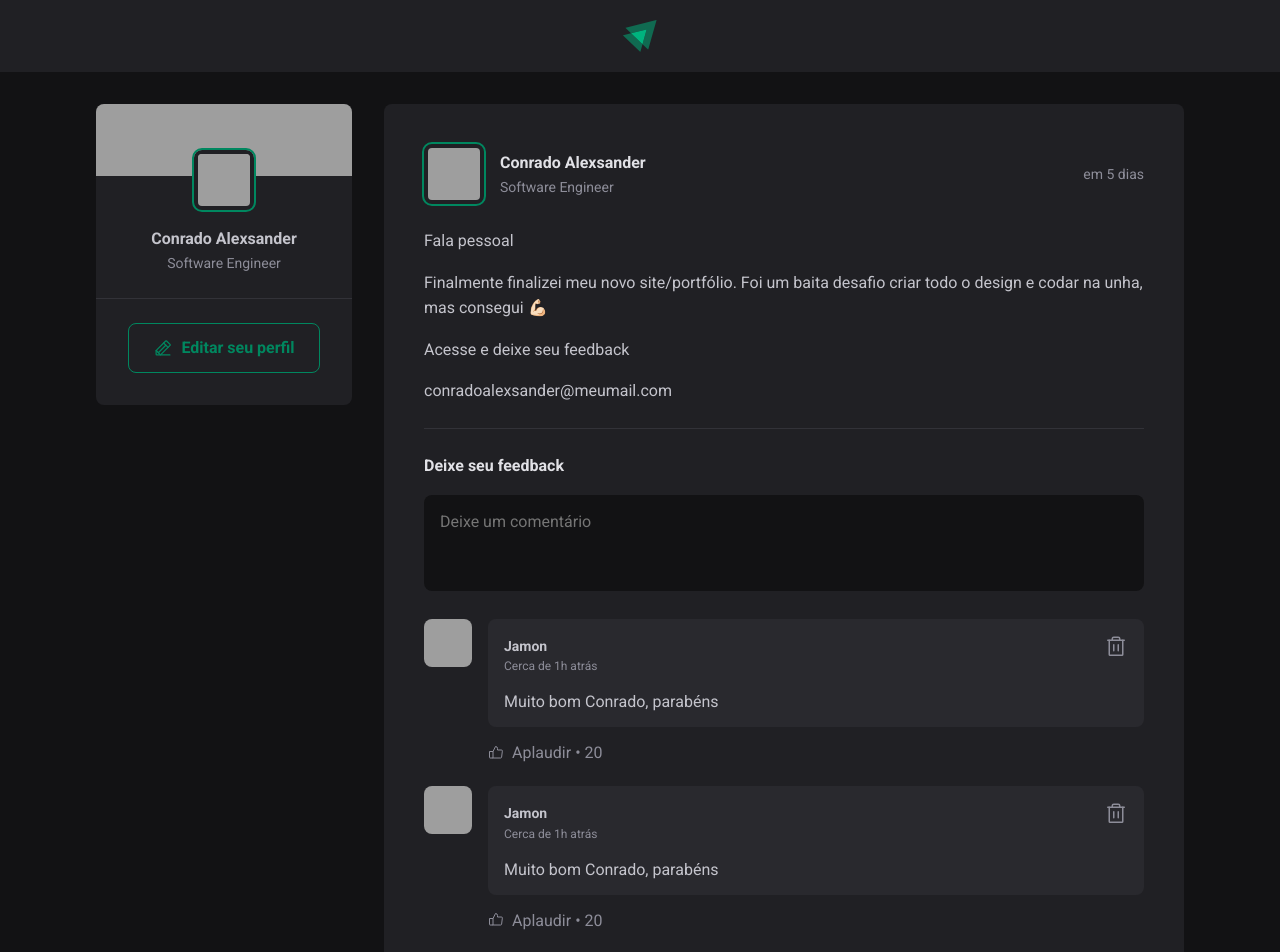
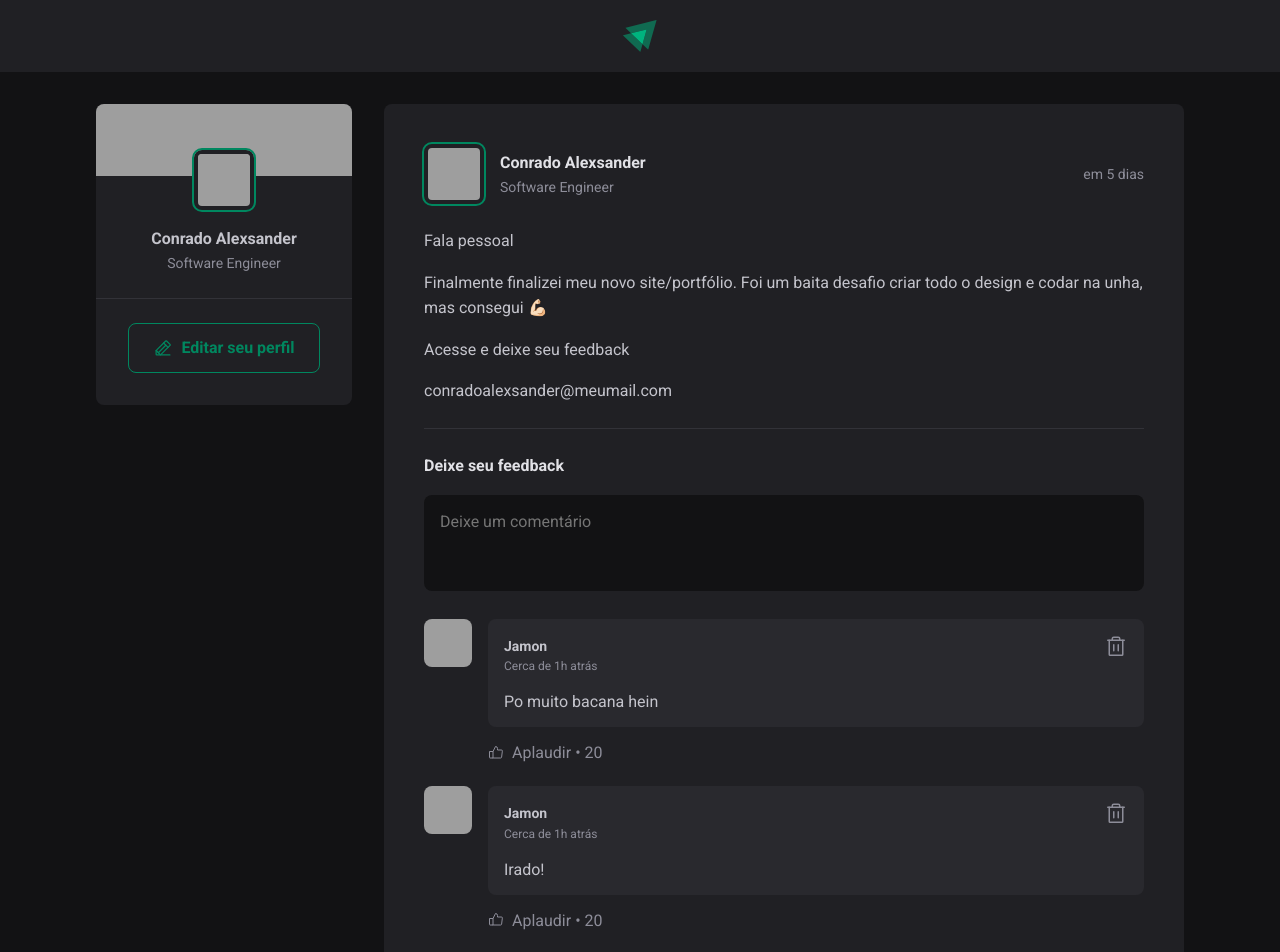
Before and after one commit to conradoalexsander/IgniteFeed, a React (Vite) app: page / in a window 1280 px wide. Shown: the top 952 px of the page. Built offline with nearby package versions, Linux system fonts and the light colour scheme; grey boxes are pictures that could not be loaded.

Commit message:
Added add new comment Handlers

```diff
--- a/src/components/Comment.jsx
+++ b/src/components/Comment.jsx
@@ -2,7 +2,8 @@
 import { Avatar } from "./Avatar";
 import styles from "./Comment.module.css";
 
-export function Comment() {
+
+export function Comment({ content }) {
     return (
         <div className={styles.comment}>
             <Avatar hasBorder={false} src="https://media.licdn.com/dms/image/C4E03AQFkfEWTiK2j2g/profile-displayphoto-shrink_800_800/0/1616686015673?e=1678924800&v=beta&t=cYOvpV8288iwGf3oK01eSsSenX0YXy-mkD8kw9lhjxM" />
@@ -18,7 +19,7 @@
                         </button>
                     </header>
 
-                    <p>Muito bom Conrado, parabéns</p>
+                    <p>{content}</p>
                 </div>
                 <footer>
                     <button>
--- a/src/components/Post.jsx
+++ b/src/components/Post.jsx
@@ -1,13 +1,18 @@
 import { format, formatDistanceToNow } from 'date-fns';
 import { ptBR } from 'date-fns/locale';
+import { useState } from 'react';
 
 import { Avatar } from "./Avatar";
 import { Comment } from "./Comment";
 import styles from "./Post.module.css";
 
+export function Post({ id, author, content, publishedAt }) {
+    const [comments, setComments] = useState([
+        "Po muito bacana hein",
+        "Irado!"
+    ]);
 
-
-export function Post({ id, author, content, publishedAt }) {
+    const [newCommentText, setNewCommentText] = useState("");
 
     const publishedDateFormatted = format(
         publishedAt,
@@ -21,6 +26,17 @@
         locale: ptBR,
         addSuffix: true
     })
+
+    function handleCreateNewComment() {
+        event.preventDefault();
+        setComments([...comments, newCommentText])
+        event.target.comment.value = "";
+        setNewCommentText("");
+    }
+
+    function handleNewCommentChange() {
+        setNewCommentText(event.target.value);
+    }
 
     return (
         <article className={styles.post}>
@@ -50,10 +66,13 @@
                 })}
             </div>
 
-            <form className={styles.commentForm}>
+            <form onSubmit={handleCreateNewComment} className={styles.commentForm}>
                 <strong>Deixe seu feedback</strong>
                 <textarea
+                    name="comment"
                     placeholder="Deixe um comentário"
+                    value={newCommentText}
+                    onChange={handleNewCommentChange}
                 />
 
                 <footer>
@@ -62,9 +81,7 @@
             </form>
 
             <div className={styles.commentsList}>
-                <Comment />
-                <Comment />
-                <Comment />
+                {comments.map(comment => (<Comment content={comment} />))}
             </div>
         </article>)
 }
```
